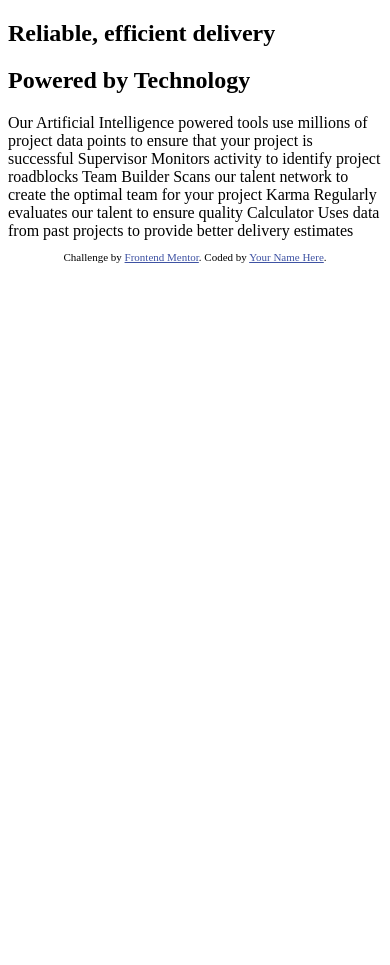
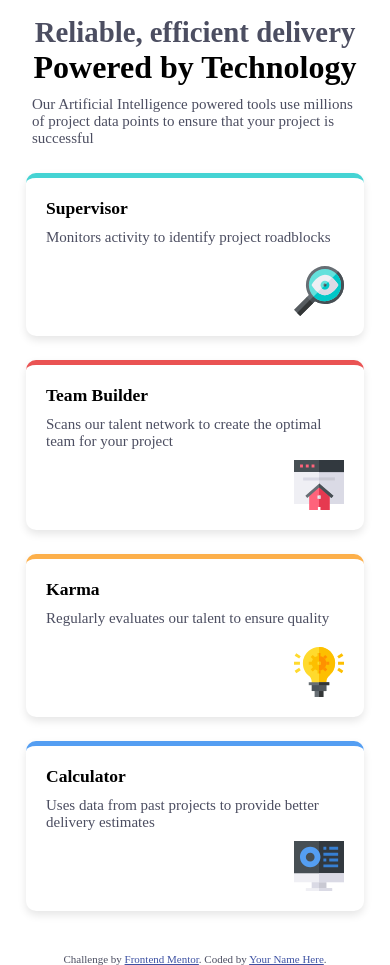
Before and after one commit to Titus-waititu/cards-css, a plain HTML site: page index.html in a window 390 px wide. Before the commit the page ends 844 px from the top, so only its background shows below. Drawn offline with Linux system fonts and the light colour scheme.

Commit message:
grid cards display and responsiveness

```diff
--- a/index.html
+++ b/index.html
@@ -1,38 +1,58 @@
 <!DOCTYPE html>
 <html lang="en">
+
 <head>
   <meta charset="UTF-8">
-  <meta name="viewport" content="width=device-width, initial-scale=1.0"> <!-- displays site properly based on user's device -->
+  <meta name="viewport" content="width=device-width, initial-scale=1.0">
+  <!-- displays site properly based on user's device -->
 
   <link rel="icon" type="image/png" sizes="32x32" href="./images/favicon-32x32.png">
+  <link rel="stylesheet" href="styles.css">
 
   <title>Frontend Mentor | Four card feature section</title>
 
   <!-- Feel free to remove these styles or customise in your own stylesheet 👍 -->
   <style>
-    .attribution { font-size: 11px; text-align: center; }
-    .attribution a { color: hsl(228, 45%, 44%); }
+    .attribution {
+      font-size: 11px;
+      text-align: center;
+    }
+
+    .attribution a {
+      color: hsl(228, 45%, 44%);
+    }
   </style>
 </head>
+
 <body>
-
-  <h2>Reliable, efficient delivery</h2>
-  <h2>Powered by Technology</h2>
-
-  Our Artificial Intelligence powered tools use millions of project data points
-  to ensure that your project is successful
-
-  Supervisor
-  Monitors activity to identify project roadblocks
-
-  Team Builder
-  Scans our talent network to create the optimal team for your project
-
-  Karma
-  Regularly evaluates our talent to ensure quality
-
-  Calculator
-  Uses data from past projects to provide better delivery estimates
+  <div class="header">
+    <h2>Reliable, efficient delivery</h2>
+    <h3>Powered by Technology</h3>
+    <p>Our Artificial Intelligence powered tools use millions of project data points to ensure that your project is
+      successful</p>
+  </div>
+  <div class="cards">
+    <div class="card1">
+      <h3>Supervisor</h3>
+      <p>Monitors activity to identify project roadblocks</p>
+      <img src="./images/icon-supervisor.svg" width="50" alt="Supervisor Icon">
+    </div>
+    <div class="card2">
+      <h3>Team Builder</h3>
+      <p>Scans our talent network to create the optimal team for your project</p>
+      <img src="./images/icon-team-builder.svg" width="50" alt="Team Builder Icon">
+    </div>
+    <div class="card3">
+      <h3>Karma</h3>
+      <p>Regularly evaluates our talent to ensure quality</p>
+      <img src="./images/icon-karma.svg" width="50" alt="Karma Icon">
+    </div>
+    <div class="card4">
+      <h3>Calculator</h3>
+      <p>Uses data from past projects to provide better delivery estimates</p>
+      <img src="./images/icon-calculator.svg" width="50" alt="Calculator Icon">
+    </div>
+  </div>
 
 
   <footer>
@@ -42,4 +62,5 @@
     </p>
   </footer>
 </body>
+
 </html>
--- a/styles.css
+++ b/styles.css
@@ -0,0 +1,182 @@
+* {
+    margin: 0;
+    padding: 0;
+    box-sizing: border-box;
+}
+
+body {
+    background-color: hsl(0, 0%, 100%);
+    color: hsl(234, 12%, 34%);
+    /* font-family: 'Poppins', sans-serif; */
+    Font-size: 15px;
+}
+
+.header {
+    display: flex;
+    flex-direction: column;
+    justify-content: center;
+    align-items: center;
+    background-color: hsl(0, 0%, 100%);
+    padding: 20px;
+    margin-bottom: 2rem;
+    margin-top: 1rem;
+    margin: 0 3rem;
+
+}
+
+.header h3 {
+    color: hsl(0, 0%, 0%);
+    font-size: 2.5rem;
+    margin-bottom: 10px;
+}
+.header h2{
+    font-size: 2.3rem;
+
+}
+
+.cards {
+    display: grid;
+    grid-template-columns: 1fr 1fr 1fr;
+    grid-template-rows: 1fr 1fr;
+    gap: 2rem;
+    margin: 2rem 3rem;
+    padding: 10px;
+
+}
+
+.card1 {
+    grid-column: 1 / 2;
+    grid-row: 1 / 3;
+    background-color: hsl(0, 0%, 100%);
+    border-radius: 10px;
+    padding: 20px;
+    height: 50%;
+
+    margin-top: 6rem;
+    /* margin-bottom: 5rem; */
+    border-top: 5px solid hsl(180, 62%, 55%);
+    box-shadow: 0 4px 8px rgba(0, 0, 0, 0.1);
+}
+
+.card1 img {
+    float: right;
+}
+.card1 h3 {
+    color: hsl(0, 0%, 0%);
+    margin-bottom: 10px;
+}
+.card1 p {
+    margin-bottom: 20px;
+}
+
+
+
+.card2 {
+    border-radius: 10px;
+    padding: 20px;
+    gap: 10px;
+    border-top: 5px solid hsl(0, 78%, 62%);
+    box-shadow: 0 4px 8px rgba(0, 0, 0, 0.1);
+    background-color: hsl(0, 0%, 100%);
+    grid-column: 2 / 3;
+    grid-row: 1 / 2;
+}
+.card2 h3 {
+    color: hsl(0, 0%, 0%);
+    margin-bottom: 10px;
+}
+.card2 p {
+    margin-bottom: 10px;
+}
+
+.card3 {
+    border-radius: 10px;
+    padding: 20px;
+    gap: 10px;
+    border-top: 5px solid hsl(34, 97%, 64%);
+    box-shadow: 0 4px 8px rgba(0, 0, 0, 0.1);
+    background-color: hsl(0, 0%, 100%);
+    grid-column: 2 / 3;
+    grid-row: 2 / 3;
+}
+.card3 h3 {
+    color: hsl(0, 0%, 0%);
+    margin-bottom: 10px;
+}
+.card3 p {
+    margin-bottom: 20px;
+}
+.card4 {
+    border-radius: 10px;
+    padding: 20px;
+    gap: 10px;
+    height: 50%;
+    margin-top: 6rem;
+    border-top: 5px solid hsl(212, 86%, 64%);
+    box-shadow: 0 4px 8px rgba(0, 0, 0, 0.1);
+    background-color: hsl(0, 0%, 100%);
+    grid-column: 3 /4;
+    grid-row: 1 / 3;
+}
+.card4 h3 {
+    color: hsl(0, 0%, 0%);
+    margin-bottom: 10px;
+}
+.card4 p {
+    margin-bottom: 10px;
+}
+.card2 img {
+    float: right;
+}
+
+.card3 img {
+    float: right;
+}
+
+.card4 img {
+    float: right;
+}
+@media screen and (max-width: 768px) {
+    .cards {
+        grid-template-columns: 1fr;
+        grid-template-rows: auto;
+        gap: 1.5rem;
+        margin: 0 1rem;
+    }
+    .card1 {
+        grid-column: 1 / -1;
+        grid-row: auto;
+        margin-top: 0;
+        height: fit-content;
+    }
+    .header{
+        margin: 0 1rem;
+        padding: 0 1rem;
+        margin-bottom: 1rem;
+        margin-top: 1rem;
+    }
+    .header h3 {
+        color: hsl(0, 0%, 0%);
+        font-size: 2rem;
+        margin-bottom: 10px;
+    }
+    .header h2{
+        font-size: 1.8rem;
+
+    }
+    .card2, .card3, .card4 {
+        grid-column: 1 / -1;
+        grid-row: auto;
+        height: fit-content;
+        margin-top: 0;
+    }
+    .card4{
+        margin-bottom: 2rem;
+    }
+    /* .card1 img, .card2 img, .card3 img, .card4 img {
+        float: none;
+        display: block;
+        margin: 0 auto;
+    }
+     */
+}
```
